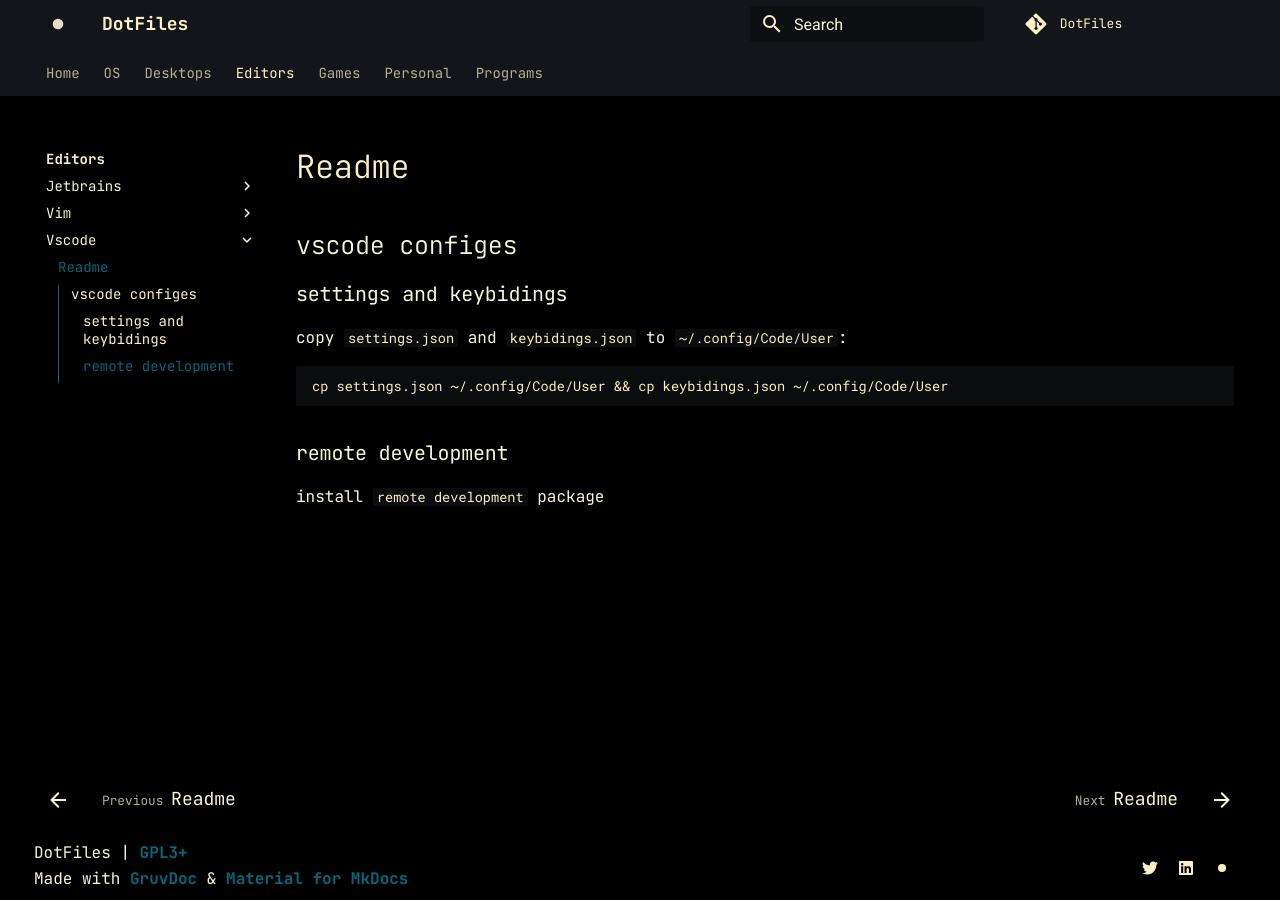
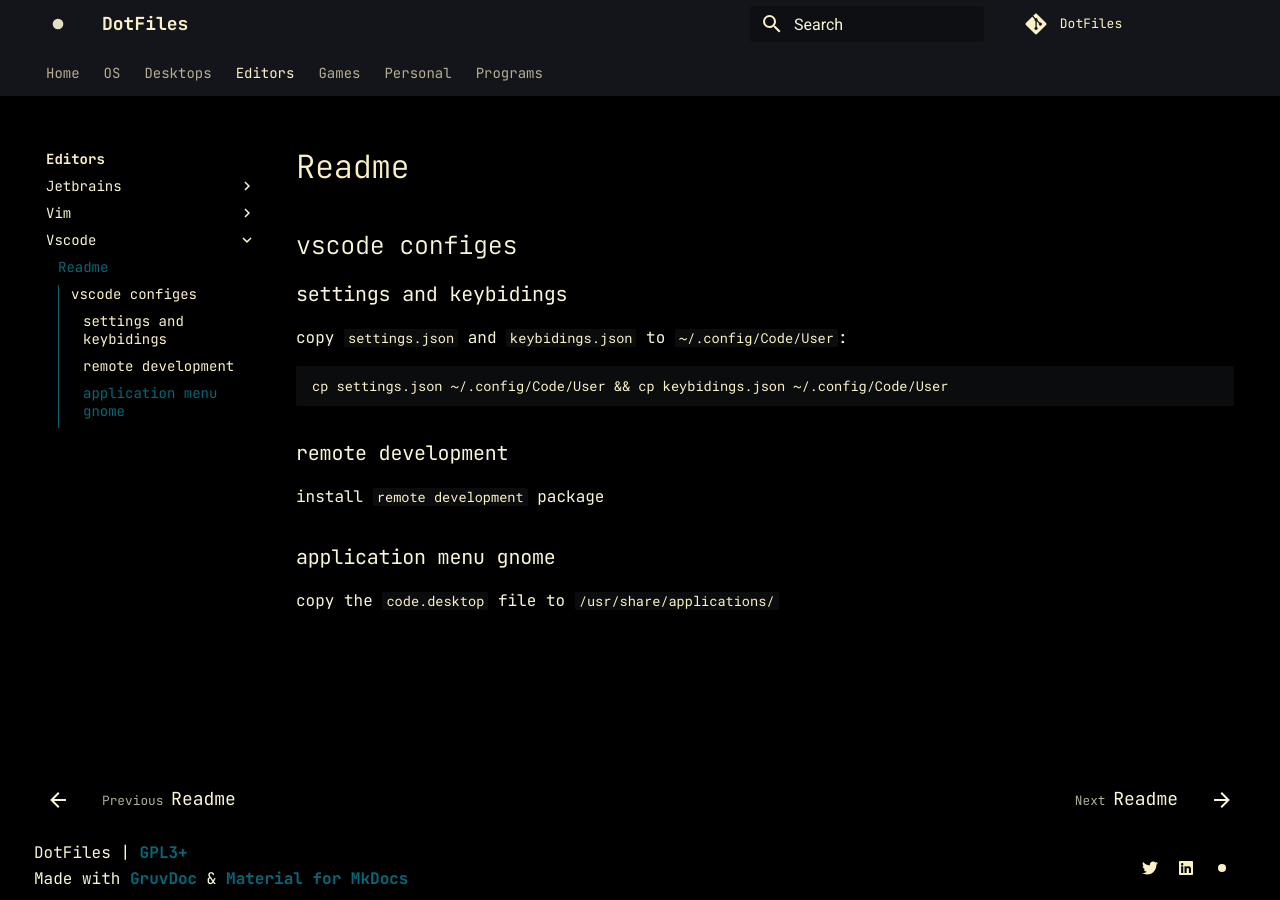
Before and after one commit to aasmpro/dotfiles, an MkDocs documentation site: the page built from docs/editors/vscode/readme.md, in a window 1280 px wide. Built offline with MkDocs 1.6.1 and Material for MkDocs 9.7.7, drawn with Linux system fonts in a browser that asks for light colours; comment, search, counter and statistics services are not loaded.

Commit message:
feat: new settings

````diff
--- a/docs/editors/vscode/readme.md
+++ b/docs/editors/vscode/readme.md
@@ -7,3 +7,6 @@
 ```
 ### remote development
 install `remote development` package
+
+### application menu gnome
+copy the `code.desktop` file to `/usr/share/applications/`
````
Also changed, not shown: 2 other files.
